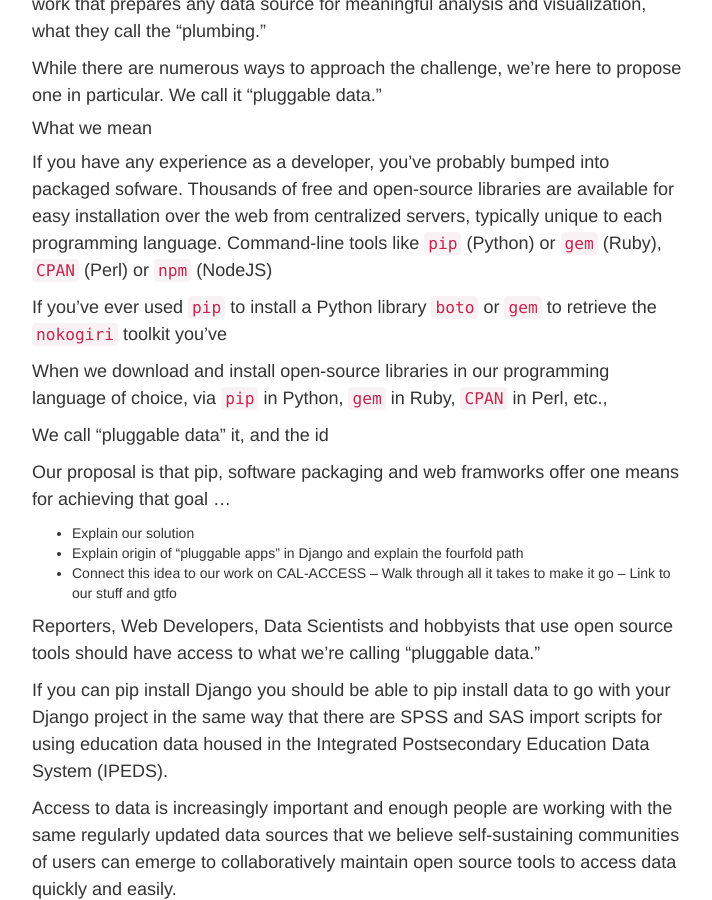
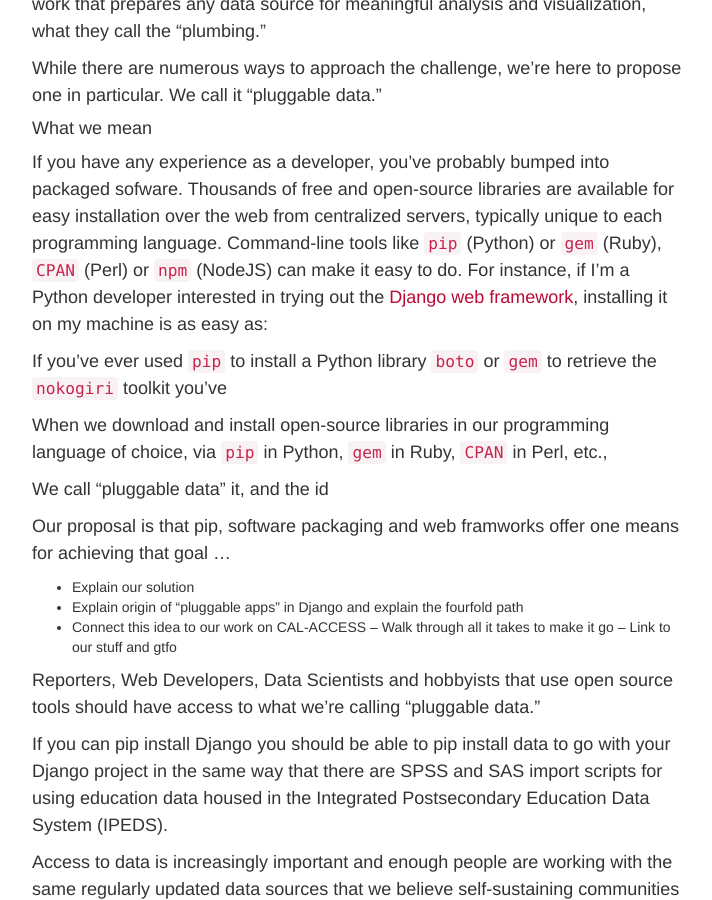
Before and after one commit to palewire/californiacivicdata.org, a Jekyll site: the page built from _posts/2015-01-01-pluggable-data.markdown, in a window 1280 px wide and 900 px high, scrolled down 919 px. Shown: the whole window, without its empty margins (38-750 px from the left). Built offline with Jekyll 4.4.1, drawn with Linux system fonts in a browser that asks for light colours.

Commit message:
Updated 2015-01-01-pluggable-data.markdown

```diff
--- a/_posts/2015-01-01-pluggable-data.markdown
+++ b/_posts/2015-01-01-pluggable-data.markdown
@@ -30,7 +30,9 @@ While there are numerous ways to approach the challenge, we're here to propose o
 
 #### What we mean
 
-If you have any experience as a developer, you've probably bumped into packaged sofware. Thousands of free and open-source libraries are available for easy installation over the web from centralized servers, typically unique to each programming language. Command-line tools like ``pip`` (Python) or ``gem`` (Ruby), ``CPAN`` (Perl) or ``npm`` (NodeJS)
+If you have any experience as a developer, you've probably bumped into packaged sofware. Thousands of free and open-source libraries are available for easy installation over the web from centralized servers, typically unique to each programming language. Command-line tools like ``pip`` (Python) or ``gem`` (Ruby), ``CPAN`` (Perl) or ``npm`` (NodeJS) can make it easy to do. For instance, if I'm a Python developer interested in trying out the [Django web framework](http://www.djangoproject.com), installing it on my machine is as easy as:
+
+
 
 If you've ever used ``pip`` to install a Python library ``boto`` or ``gem`` to retrieve the ``nokogiri`` toolkit you've
 
```
